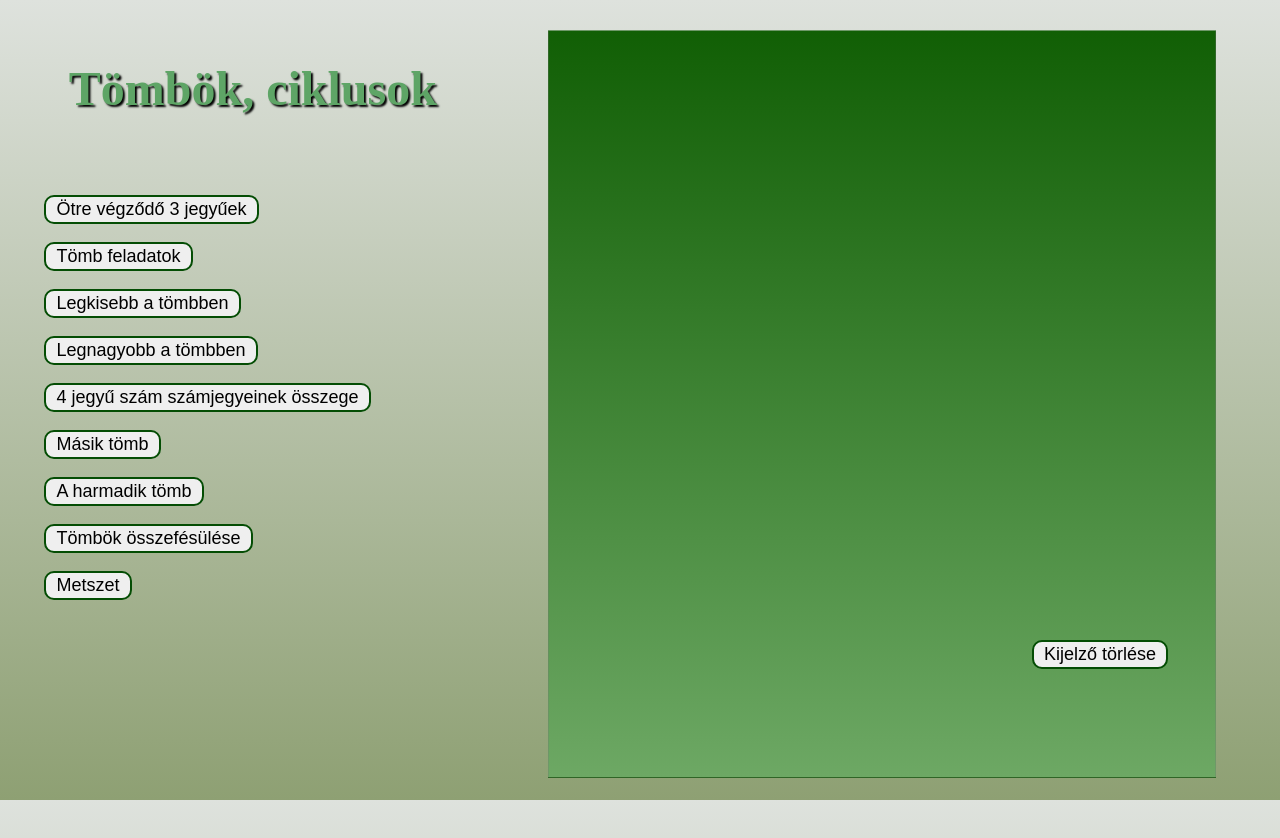
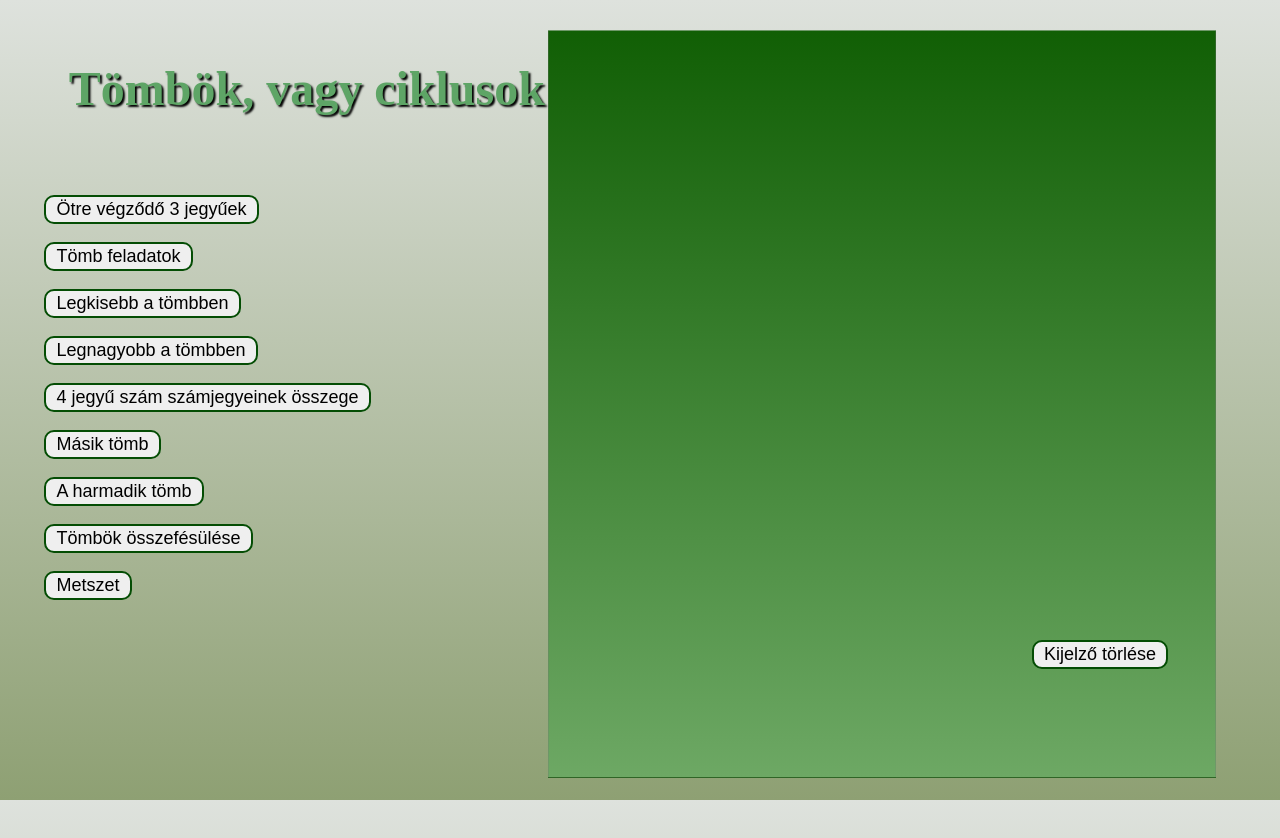
Before and after one commit to feribacsy/t-mb-k_ciklusok, a plain HTML site: page index.html in a window 1280 px wide. Drawn offline with Linux system fonts and the light colour scheme.

Commit message:
Update 2

```diff
--- a/index.html
+++ b/index.html
@@ -8,7 +8,7 @@
     <link rel="stylesheet" href="style.css">
 </head>
 <body>
-  <h1>Tömbök, ciklusok</h1>
+  <h1>Tömbök, vagy ciklusok</h1>
   <br>
   <button onclick="elso()">Ötre végződő 3 jegyűek</button>
   <br>
```
